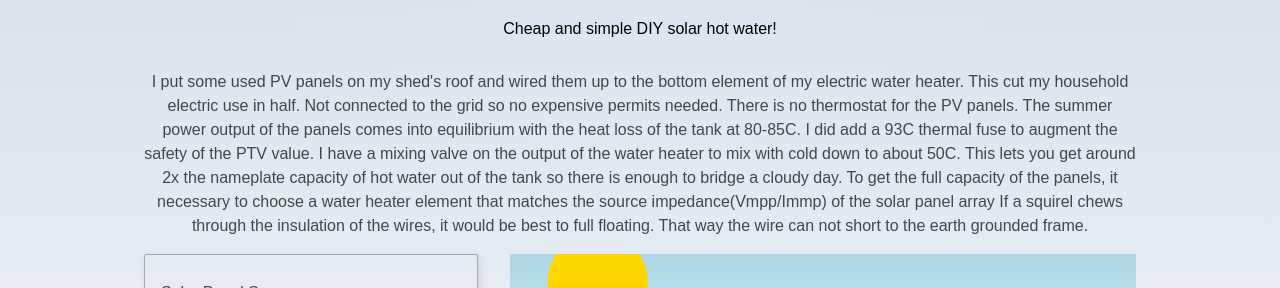
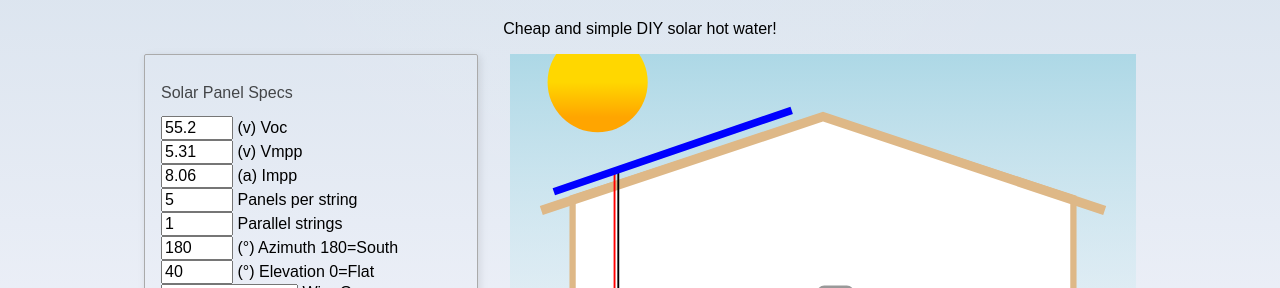
Before and after one commit to darrell-rg/solarcalc, a SvelteKit app: page / in a window 1280 px wide. Shown: the part 470-758 px from the top of the page. Built offline with nearby package versions, Linux system fonts and the light colour scheme.

Commit message:
move stuff

```diff
--- a/src/routes/+page.svelte
+++ b/src/routes/+page.svelte
@@ -140,18 +140,7 @@
 	<img alt="SolarShed" src="solarShed/PanelsInSun.jpg" />
 	<figcaption>Cheap and simple DIY solar hot water!</figcaption>
 </figure>
-<p>
-	I put some used PV panels on my shed's roof and wired them up to the bottom element of my electric water heater. This cut my household electric use in half. Not connected to the grid so no expensive permits needed.
 
-	There is no thermostat for the PV panels. The summer power output of the panels comes into equilibrium with the heat loss of the tank at 80-85C. I did add a 93C thermal fuse to augment the safety of the PTV value.
-
-	I have a mixing valve on the output of the water heater to mix with cold down to about 50C. This lets you get around 2x the nameplate capacity of hot water out of the tank so there is enough to bridge a cloudy day.
-
-To get the full capacity of the panels, it necessary to choose a water heater element that matches the source impedance(Vmpp/Immp) of the solar panel array
-
-If a squirel chews through the insulation of the wires,  it would be best to full floating.  That way the wire can not short to the earth grounded frame.
-
-</p>
 
 <div class="smol-flexbox-grid">
 	<div>
```
Also changed, not shown: src/routes/faq/+page.svelte (+13 -0 lines).
